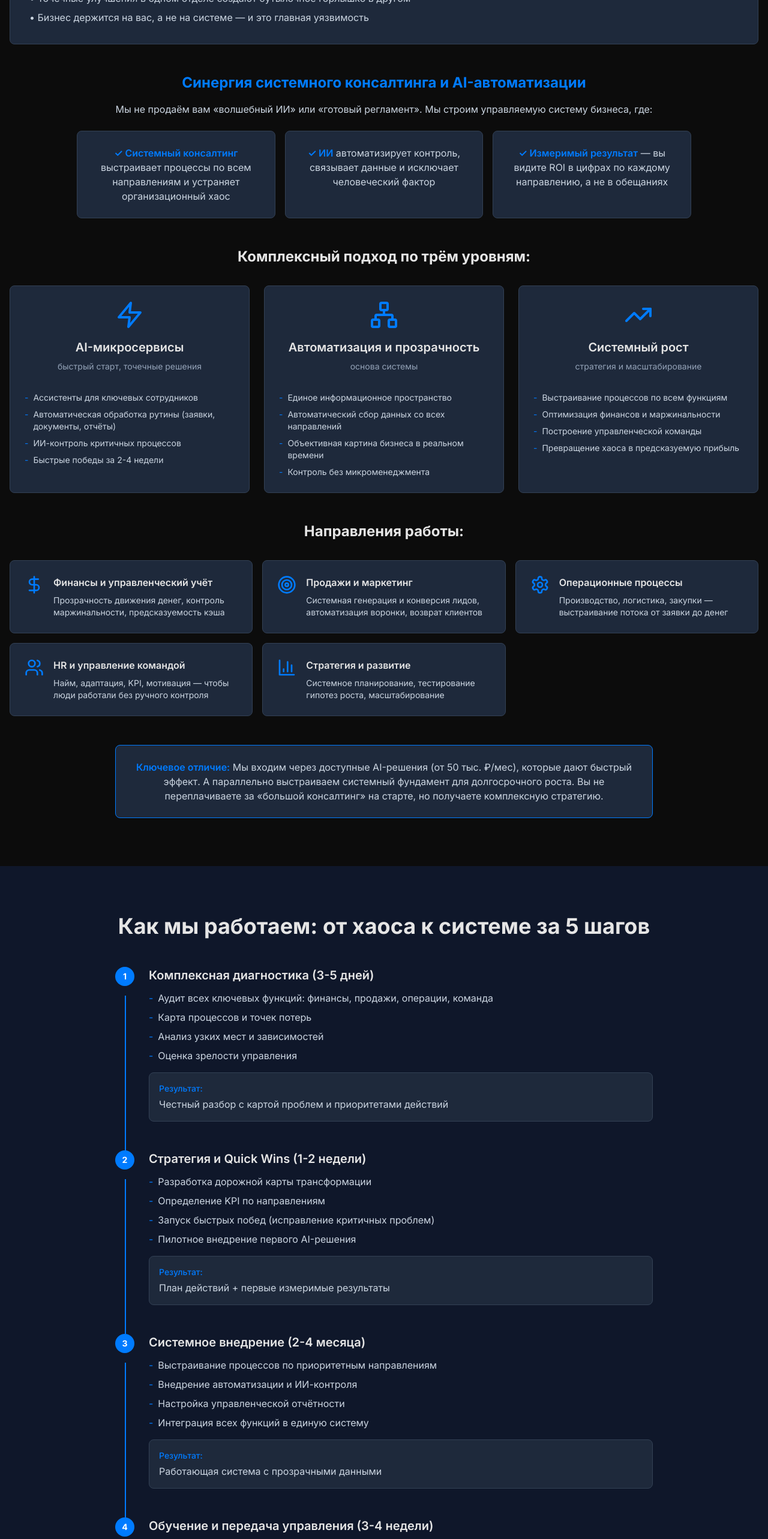
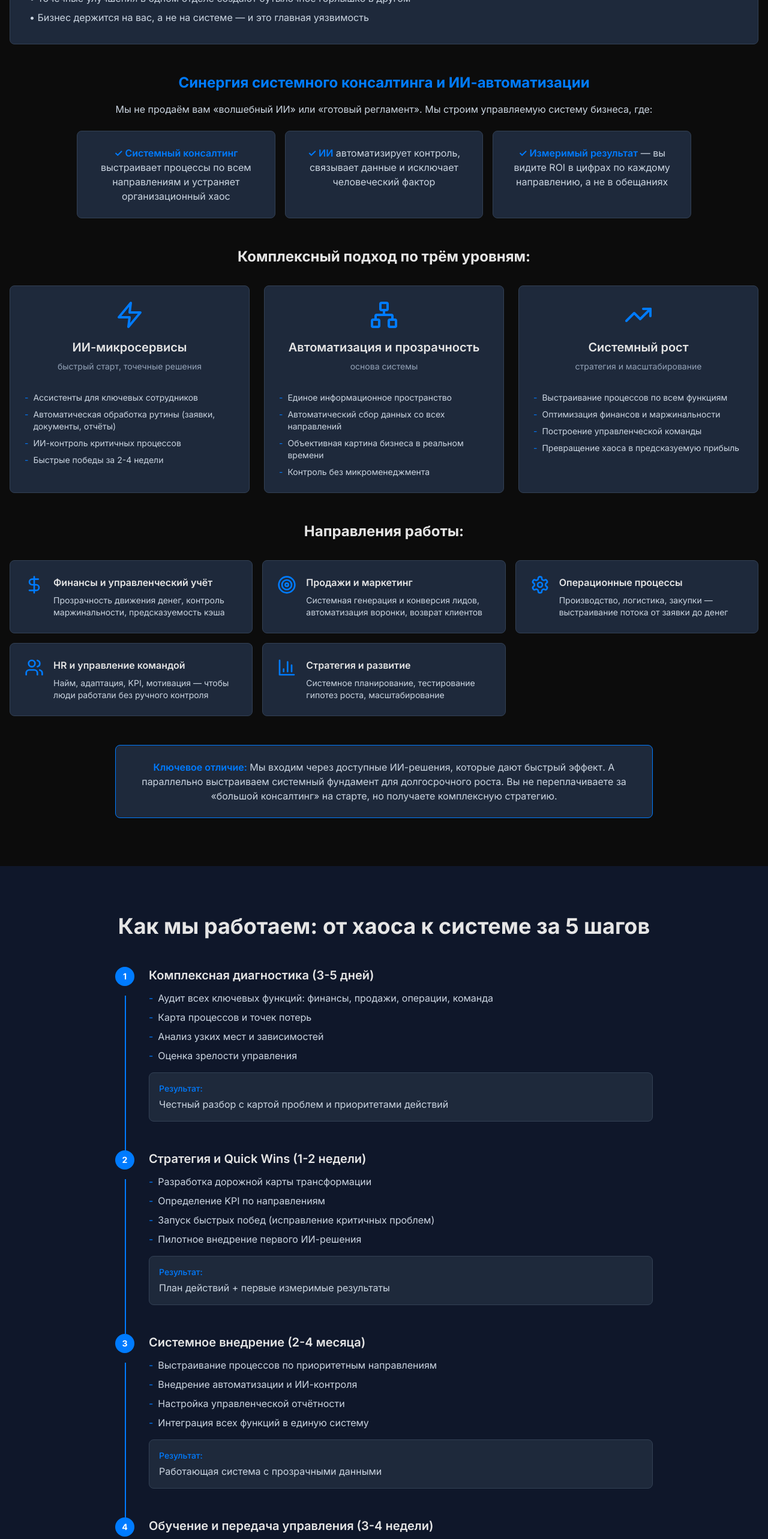
Before and after one commit to ArtMartin89/neuroconsult-new, a Next.js app: page / in a window 1280 px wide. Shown: the part 2180-4746 px from the top of the page at 60% size. Built offline with nearby package versions, Linux system fonts and the light colour scheme; no server answers.

Commit message:
AI -> ИИ

```diff
--- a/app/layout.tsx
+++ b/app/layout.tsx
@@ -8,17 +8,17 @@ const inter = Inter({ subsets: ['latin', 'cyrillic'] })
 export const metadata: Metadata = {
   title: 'NeuroConsult: Системный рост бизнеса',
   description: 'Построим работающую систему управления с ИИ-контролем — чтобы ваш бизнес приносил стабильную прибыль, пока вы занимаетесь стратегией, а не тушите пожары',
-  keywords: 'системный консалтинг, AI автоматизация, управление бизнесом, системный рост',
+  keywords: 'системный консалтинг, ИИ автоматизация, управление бизнесом, системный рост',
   openGraph: {
     title: 'NeuroConsult: Системный рост бизнеса',
-    description: 'Системный консалтинг + AI-автоматизация = Измеримый рост по всем направлениям уже через 3 месяца',
+    description: 'Системный консалтинг + ИИ-автоматизация = Измеримый рост по всем направлениям уже через 3 месяца',
     type: 'website',
     locale: 'ru_RU',
   },
   twitter: {
     card: 'summary_large_image',
     title: 'NeuroConsult: Системный рост бизнеса',
-    description: 'Системный консалтинг + AI-автоматизация = Измеримый рост по всем направлениям уже через 3 месяца',
+    description: 'Системный консалтинг + ИИ-автоматизация = Измеримый рост по всем направлениям уже через 3 месяца',
   },
 }
 
--- a/components/sections/CVPSection.tsx
+++ b/components/sections/CVPSection.tsx
@@ -4,7 +4,7 @@ import { Zap, Network, TrendingUp, DollarSign, Target, Settings, Users, BarChart
 const levels = [
   {
     icon: Zap,
-    title: 'AI-микросервисы',
+    title: 'ИИ-микросервисы',
     subtitle: 'быстрый старт, точечные решения',
     items: [
       'Ассистенты для ключевых сотрудников',
@@ -68,7 +68,7 @@ export const CVPSection = () => {
 
         <div className="mb-12">
           <h3 className="text-2xl font-bold text-center mb-4 text-accent">
-            Синергия системного консалтинга и AI-автоматизации
+            Синергия системного консалтинга и ИИ-автоматизации
           </h3>
           <p className="text-center text-slate-300 max-w-4xl mx-auto mb-6">
             Мы не продаём вам «волшебный ИИ» или «готовый регламент». Мы строим управляемую систему бизнеса, где:
@@ -144,7 +144,7 @@ export const CVPSection = () => {
 
         <div className="mt-12 bg-slate-800 border border-accent rounded-lg p-6 max-w-4xl mx-auto">
           <p className="text-slate-300 text-center">
-            <span className="font-semibold text-accent">Ключевое отличие:</span> Мы входим через доступные AI-решения (от 50 тыс. ₽/мес), которые дают быстрый эффект. А параллельно выстраиваем системный фундамент для долгосрочного роста. Вы не переплачиваете за «большой консалтинг» на старте, но получаете комплексную стратегию.
+            <span className="font-semibold text-accent">Ключевое отличие:</span> Мы входим через доступные ИИ-решения, которые дают быстрый эффект. А параллельно выстраиваем системный фундамент для долгосрочного роста. Вы не переплачиваете за «большой консалтинг» на старте, но получаете комплексную стратегию.
           </p>
         </div>
       </div>
--- a/components/sections/ExpertiseSection.tsx
+++ b/components/sections/ExpertiseSection.tsx
@@ -6,7 +6,7 @@ const teamMembers = [
   { icon: Target, title: 'Стратеги', desc: 'понимают логику бизнеса в вашей отрасли, видят картину целиком' },
   { icon: BarChart3, title: 'Бизнес-аналитики', desc: 'найдут утечки денег и неэффективность в процессах' },
   { icon: Settings, title: 'Специалисты по автоматизации', desc: 'выстроят прозрачную систему управления' },
-  { icon: Bot, title: 'AI-архитекторы', desc: 'внедрят умные решения, а не модные игрушки' },
+  { icon: Bot, title: 'ИИ-архитекторы', desc: 'внедрят умные решения, а не модные игрушки' },
   { icon: Users, title: 'HR и оргконсультанты', desc: 'помогут выстроить команду и культуру' },
   { icon: DollarSign, title: 'Финансовые эксперты', desc: 'наладят управленческий учёт и контроль денег' }
 ]
--- a/components/sections/FAQSection.tsx
+++ b/components/sections/FAQSection.tsx
@@ -10,7 +10,7 @@ const faqs = [
     question: 'Сколько это стоит и почему так дорого?',
     answer: `Зависит от масштаба задач:
 
-• AI-микросервисы (точечные решения) — от 50 тыс. ₽/мес
+• ИИ-микросервисы (точечные решения) — от 50 тыс. ₽/мес
 • Комплексная автоматизация направления — от 300 тыс. ₽
 • Системная трансформация бизнеса — от 800 тыс. ₽ за проект
 
--- a/components/sections/TimelineSection.tsx
+++ b/components/sections/TimelineSection.tsx
@@ -19,7 +19,7 @@ const steps = [
       'Разработка дорожной карты трансформации',
       'Определение KPI по направлениям',
       'Запуск быстрых побед (исправление критичных проблем)',
-      'Пилотное внедрение первого AI-решения'
+      'Пилотное внедрение первого ИИ-решения'
     ],
     result: 'План действий + первые измеримые результаты'
   },
@@ -52,7 +52,7 @@ const steps = [
       'Регулярный анализ эффективности',
       'Доработка и оптимизация процессов',
       'Консалтинг по развитию и масштабированию',
-      'Техническая поддержка AI-решений'
+      'Техническая поддержка ИИ-решений'
     ],
     result: 'Система развивается вместе с бизнесом'
   }
```
Also changed, not shown: 2 other files (tests, documents, lock files or other folders).
